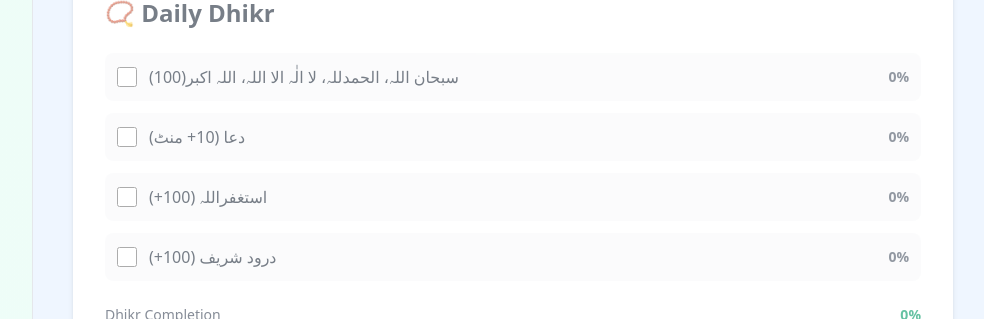
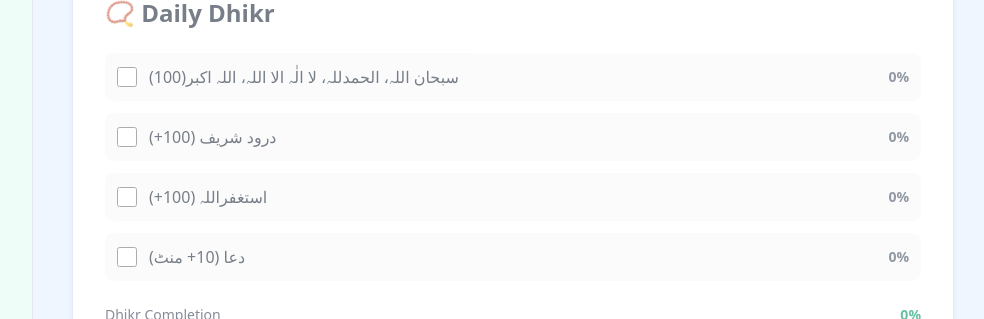
Before and after one commit to AzharAliCodes/ramazan_sepeical, a React (Vite) app: page /boys in a window 1280 px wide. Shown: the part 2740-3059 px from the top of the page, without its empty margins (287-1271 px from the left). Built offline with nearby package versions, Linux system fonts and the light colour scheme.

Commit message:
small structure changed

```diff
--- a/src/components/DhikrCard.jsx
+++ b/src/components/DhikrCard.jsx
@@ -17,9 +17,9 @@ const DhikrCard = ({ dhikr, onChange, isLocked = false }) => {
 
   const dhikrItems = [
     { name: 'subhanallah', label: 'سبحان اللہ، الحمدللہ، لا الٰہ الا اللہ، اللہ اکبر(100)' },
-    { name: 'alhamdulillah', label: 'دعا (10+ منٹ)' },
+    { name: 'daroodh', label: 'درود شریف (100+)' },
     { name: 'allahuAkbar', label: 'استغفراللہ (100+)' },
-    { name: 'daroodh', label: 'درود شریف (100+)' }
+    { name: 'alhamdulillah', label: 'دعا (10+ منٹ)' }
   ];
 
   return (
```
